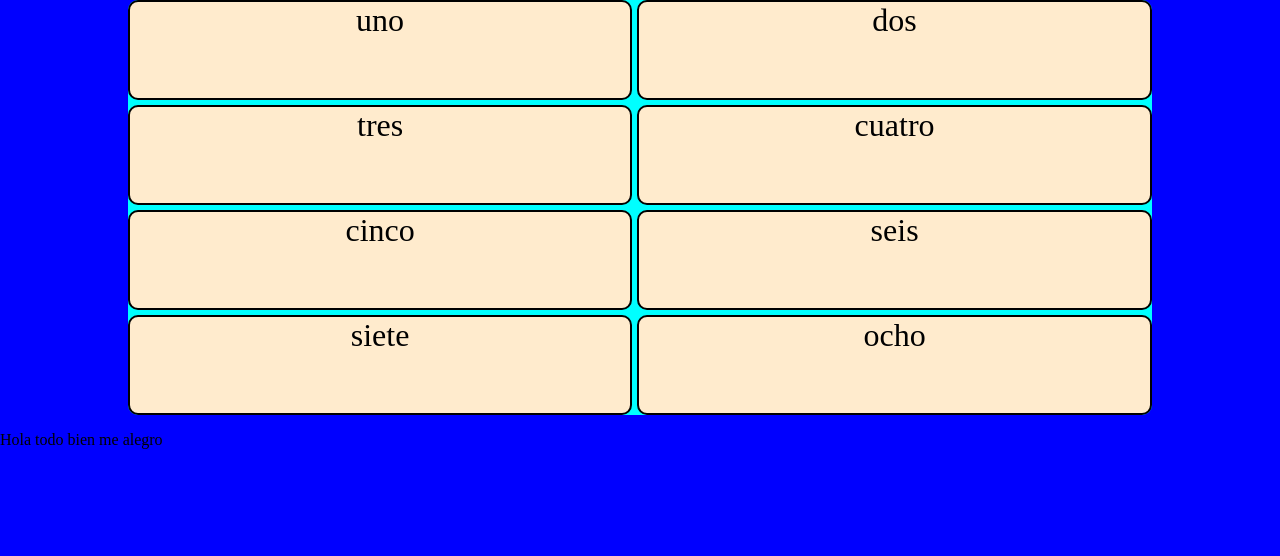
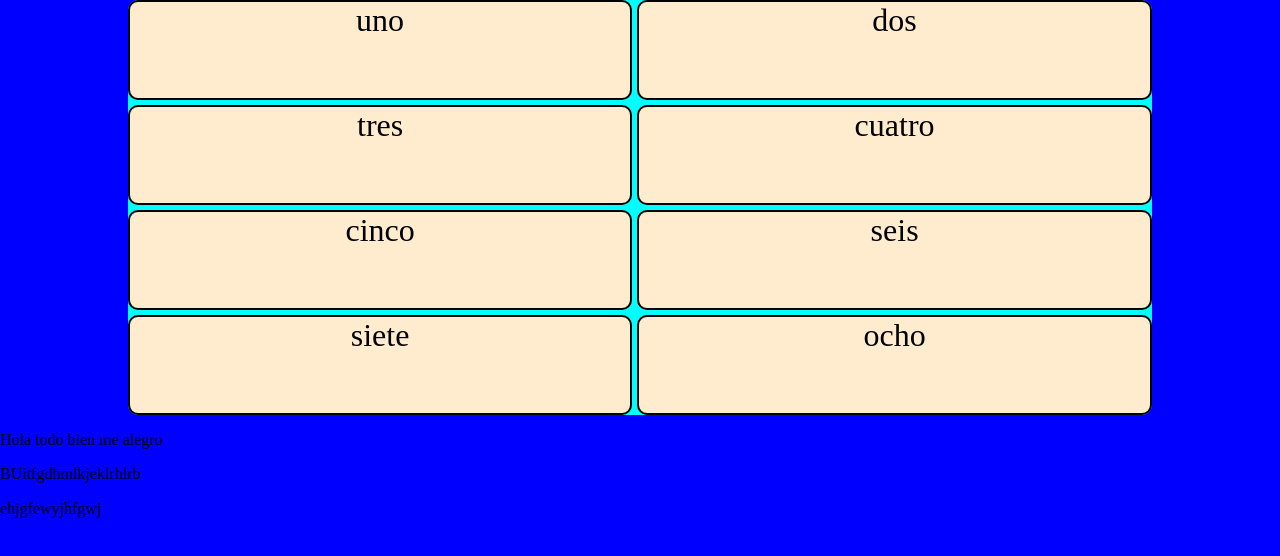
Before and after one commit to juanmapdorado/proyecto1, a plain HTML site: page index.html in a window 1280 px wide. Drawn offline with Linux system fonts and the light colour scheme.

Commit message:
3 SNAPSHOT

```diff
--- a/index.html
+++ b/index.html
@@ -32,5 +32,9 @@
 
 
 <p>Hola todo bien me alegro</p>
+<p>BUitfgdhmlkjeklrhlrb</p>
+
+
+<p>ehjgfewyjhfgwj</p>
 
 </html>
```
